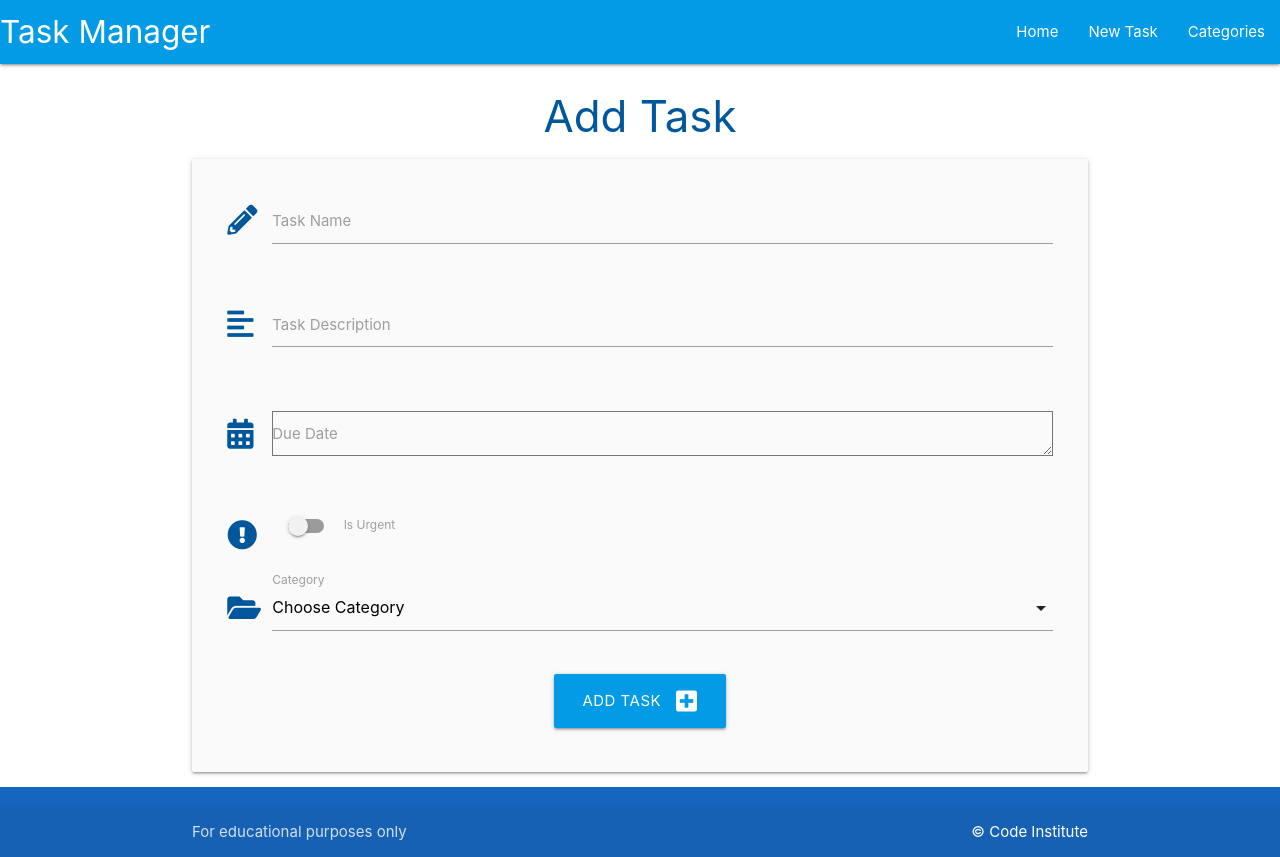
After one commit to Eb0nY-April14/flask-sqlalchemy-task-manager, a Flask app: page /add_task in a window 1280 px wide. The commit adds this page. Run offline with Flask 2, Linux system fonts and the light colour scheme; data that the repository does not hold is empty.

Commit message:
Add task to the database

```diff
--- a/taskmanager/routes.py
+++ b/taskmanager/routes.py
@@ -85,3 +85,30 @@ def delete_category(category_id):
     db.session.delete(category)
     db.session.commit()
     return redirect(url_for("categories"))
+
+
+@app.route("/add_task", methods=["GET", "POST"])
+def add_task():
+    categories = list(Category.query.order_by(Category.category_name).all())
+    if request.method == "POST":
+        task = Task(
+            task_name=request.form.get("task_name"),
+            task_description=request.form.get("task_description"),
+            is_urgent=bool(True if request.form.get("is_urgent") else False),
+            due_date=request.form.get("due_date"),
+            category_id=request.form.get("category_id")
+        )
+        # Ensure that this Category model uses the same exact keys that the model is
+        # expecting as its argument so when in doubt, copy from the models.py file directly.
+        # For this task_name field, we can then use the requested form being posted to
+        # retrieve the name-attribute. This is why it's important to keep the naming convention
+        # consistent, which means our name-attribute matches that of our database model.
+        db.session.add(task)
+        db.session.commit()
+        # After submitting, adding & committing the new data from the form to our database, we
+        # then redirect the user back to the 'categories' page.
+        return redirect(url_for("home"))
+    # The 1st 'categories' listed in the 'return render_template()' below is the variable name
+    # that we will be able to use on the template itself.
+    # The 2nd 'categories' is simply the list of categories retrieved from the database defined above.
+    return render_template("add_task.html", categories=categories)
--- a/taskmanager/static/js/script.js
+++ b/taskmanager/static/js/script.js
@@ -10,4 +10,15 @@ document.addEventListener('DOMContentLoaded', function() {
     // sidenav initialisation
     let sidenav = document.querySelectorAll('.sidenav');
     M.Sidenav.init(sidenav);
-  });
+
+    // datepicker initialisation
+    let datepicker = document.querySelectorAll('.datepicker');
+    M.Datepicker.init(datepicker, {
+        format: "dd mmmm, yyyy",
+        i18n: {done: "Select"}
+    });
+
+    // select initialisation
+    let selects = document.querySelectorAll('select');
+    M.FormSelect.init(selects);
+});
--- /dev/null
+++ b/taskmanager/templates/add_task.html
@@ -0,0 +1,71 @@
+{% extends "base.html" %}
+{% block content %}
+
+<h3 class="light-blue-text text-darken-4 center-align">Add Task</h3>
+
+<div class="row card-panel grey lighten-5">
+    <form class="col s12" method="POST" action="{{ url_for('add_task') }}">
+        <!-- task_name -->
+        <div class="row">
+            <div class="input-field col s12">
+                <i class="fas fa-pencil-alt prefix light-blue-text text-darken-4"></i>
+                <input id="task_name" name="task_name" minlength="5" maxlength="50" type="text" class="validate" required>
+                <label for="task_name">Task Name</label>
+            </div>
+        </div>
+        <!-- task_description -->
+        <div class="row">
+            <div class="input-field col s12">
+                <i class="fas fa-align-left prefix light-blue-text text-darken-4"></i>
+                <textarea id="task_description" name="task_description" minlength="5" maxlength="200"
+                    type="text" class="materialize-textarea validate" required></textarea>
+                <label for="task_description">Task Description</label>
+            </div>
+        </div>
+        <!-- due_date -->
+        <div class="row">
+            <div class="input-field col s12">
+                <i class="fas fa-calendar-alt prefix light-blue-text text-darken-4"></i>
+                <textarea id="due_date" name="due_date" type="text" class="datepicker validate" required></textarea>
+                <label for="due_date">Due Date</label>
+            </div>
+        </div>
+        <!-- is_urgent -->
+        <div class="row">
+            <div class="input-field col s12">
+                <div class="switch">
+                    <i class="fas fa-exclamation-circle prefix light-blue-text text-darken-4"></i>
+                    <label for="is_urgent">
+                        <input id="is_urgent" name="is_urgent" type="checkbox">
+                        <span class="lever"></span>
+                        Is Urgent
+                    </label>
+                </div>
+            </div>
+        </div>
+        <!-- category_id -->
+        <div class="row">
+            <div class="input-field col s12">
+                <i class="fas fa-folder-open prefix light-blue-text text-darken-4"></i>
+                <select id="category_id" name="category_id" class="validate" required>
+                    <option value="" disabled selected>Choose Category</option>
+                    {% for category in categories %}
+                    <option value="{{ category.id }}">{{ category.category_name }}</option>
+                    {% endfor %}
+                </select>
+                <label for="category_id">Category</label>
+            </div>
+        </div>
+        <!-- submit button on the form -->
+        <div class="row">
+            <div class="col s12 center-align">
+                <button type="submit" class="btn-large light-blue darken-1">
+                    Add Task <i class="fas fa-plus-square right"></i>
+                </button>
+
+            </div>
+        </div>
+    </form>
+</div>
+
+{% endblock %}
--- a/taskmanager/templates/base.html
+++ b/taskmanager/templates/base.html
@@ -24,7 +24,7 @@
                 <!-- This 1st <ul> is for the navbar on the top of the page -->
                 <ul class="right hide-on-med-and-down">
                     <li><a href="{{ url_for('home') }}">Home</a></li>
-                    <li><a href="">New Task</a></li>
+                    <li><a href="{{ url_for('add_task') }}">New Task</a></li>
                     <li><a href="{{ url_for('categories') }}">Categories</a></li>
                 </ul>
             </div>
@@ -33,7 +33,7 @@
         <!-- This 2nd <ul> is for our mobile side navbar -->
         <ul class="sidenav" id="mobile-demo">
             <li><a href="{{ url_for('home') }}">Home</a></li>
-            <li><a href="">New Task</a></li>
+            <li><a href="{{ url_for('add_task') }}">New Task</a></li>
             <li><a href="{{ url_for('categories') }}">Categories</a></li>
         </ul>
     </header>
```
Also changed, not shown: taskmanager/templates/tasks.html (+13 -0 lines).
